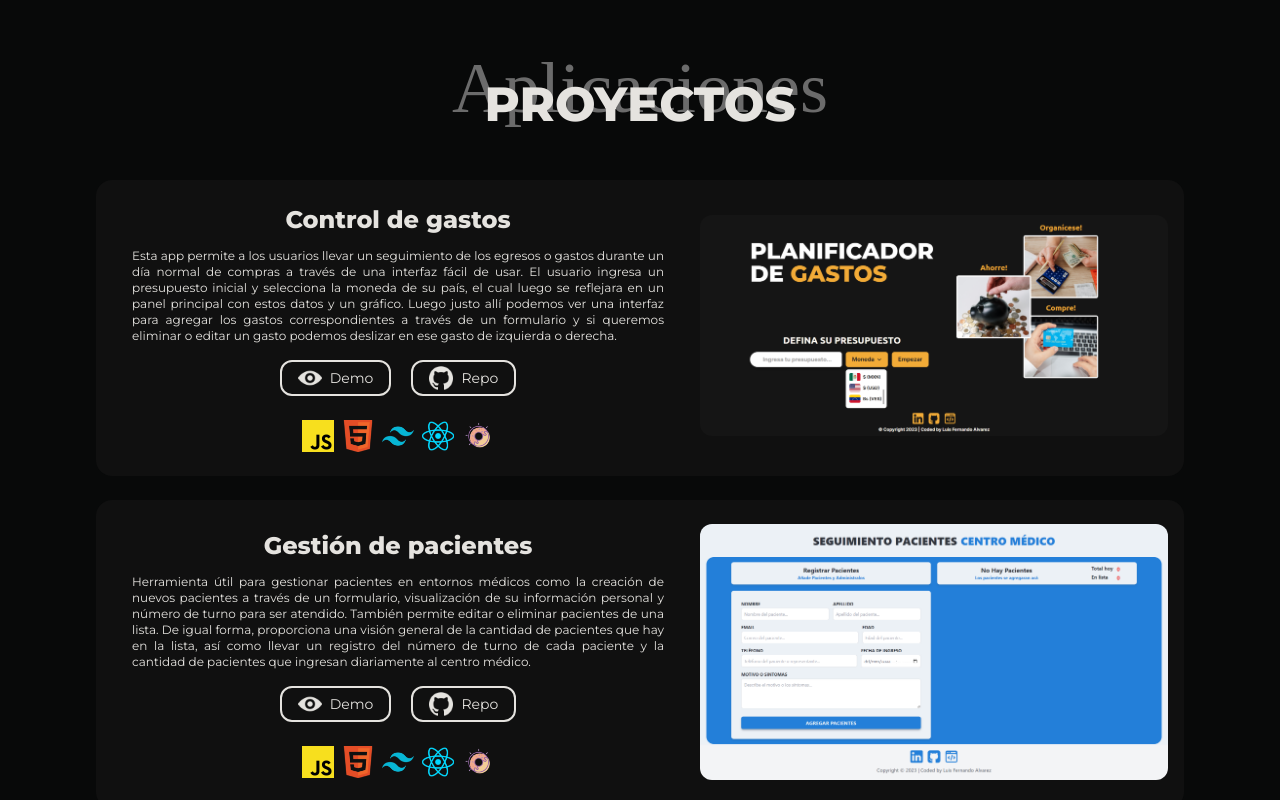
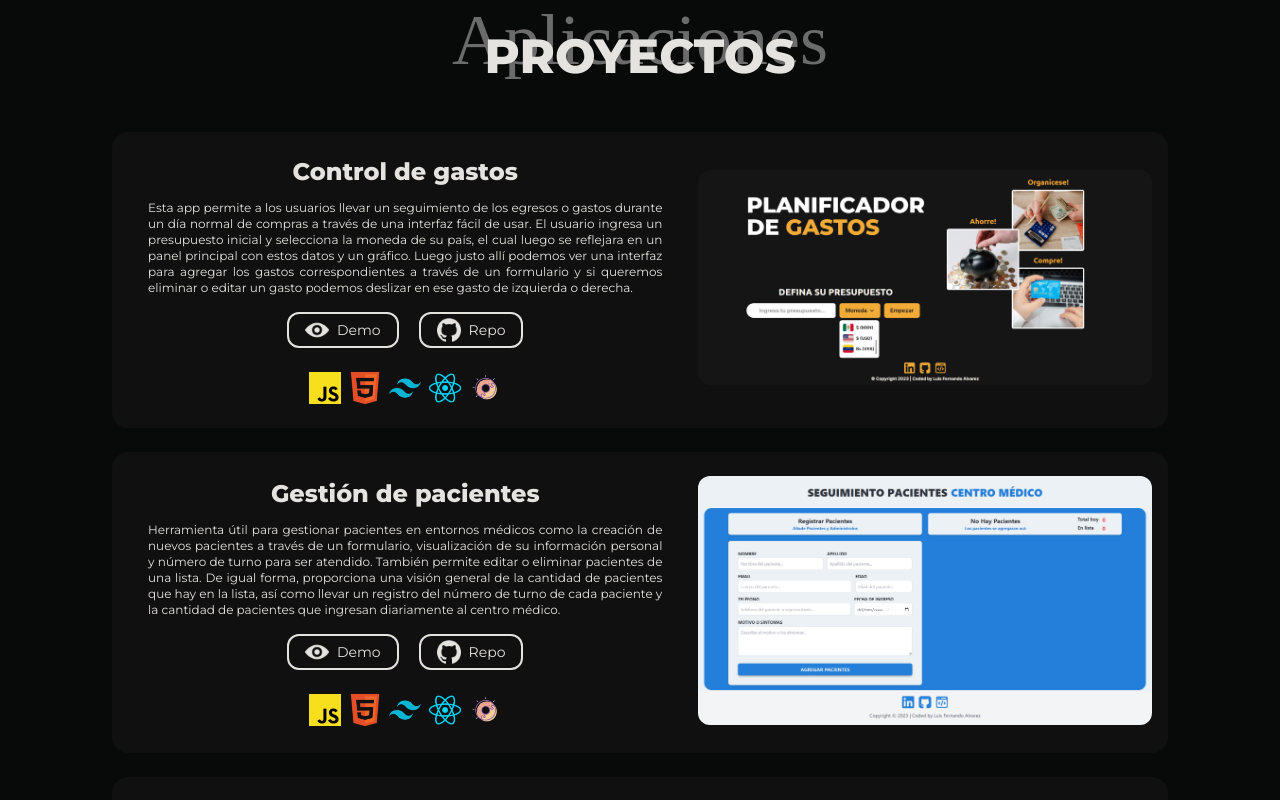
Before and after one commit to fernando8alvarez/Portafolio-2.0v, a React (Vite) app: page / in a window 1280 px wide. Shown: the part 1700-2500 px from the top of the page. Built offline with nearby package versions, Linux system fonts and the light colour scheme; a web font is replaced by a local one.

Commit message:
style: ajustes en la seccion de tecnologias y proyectos

```diff
--- a/src/components/Tecnologies/Styles.js
+++ b/src/components/Tecnologies/Styles.js
@@ -36,7 +36,7 @@ px-2 sm:px-3 py-1 -mt-14 sm:-mt-20 mb-0
 animate-bounce rounded-full z-10
 `
 const Img = tw.img`
-w-14 min-[550px]:w-16 md:w-20 lg:w-20
+w-14 min-[550px]:w-16 md:w-16
 grayscale
 hover:grayscale-0
 transform duration-300
--- a/src/components/projects/Projects.jsx
+++ b/src/components/projects/Projects.jsx
@@ -50,7 +50,7 @@ export default function Projects() {
                 <Tittle2 >Proyectos</Tittle2>
             </div>
 
-            <div className='flex flex-col gap-6'>
+            <div className='flex flex-col justify-center items-center gap-6'>
                 {projects.map(element => (
                     <Container1 key={element.id} data-aos="fade-down" data-aos-duration="1000">
                         <div className='w-full lg:w-[55%] flex flex-col gap-4 lg:justify-between'>
--- a/src/components/projects/styles.js
+++ b/src/components/projects/styles.js
@@ -21,7 +21,7 @@ my-0 mt-10 min-[550px]:mt-12 lg:mt-14
 absolute uppercase leading-[1.15] transform duration-500
 `
 const Container1 = tw.div`
-w-fit h-full
+max-w-screen-lg h-full
 flex flex-col items-center lg:flex-row gap-4
 bg-[#101010]
 px-4 py-4 min-[550px]:py-6 lg:px-4
```
